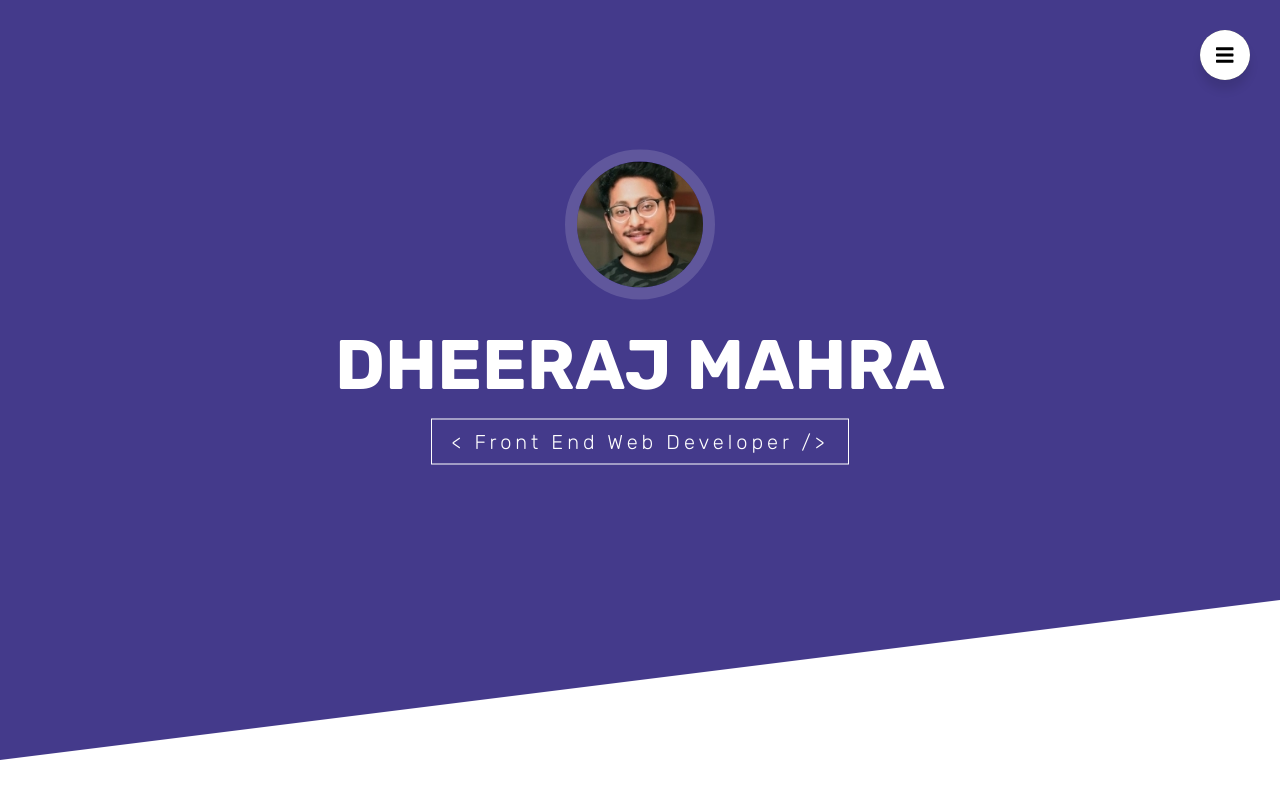
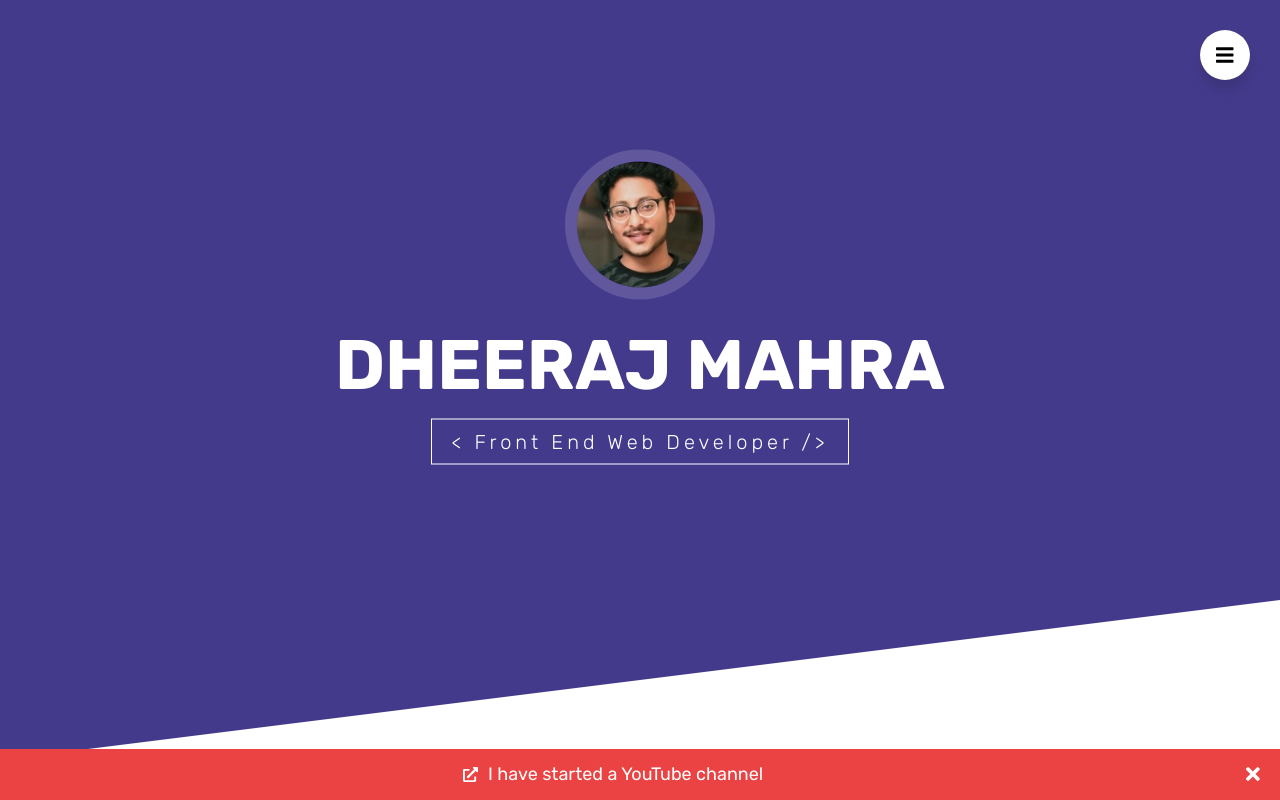
Before and after one commit to DheerajMahra/portfolio, a React (Create React App) app: page / in a window 1280 px wide. Shown: the top 800 px of the page. Built offline with nearby package versions, Linux system fonts and the light colour scheme; some icons are missing.

Commit message:
added youtube channel alert

```diff
--- a/src/components/contact/Contact.jsx
+++ b/src/components/contact/Contact.jsx
@@ -1,7 +1,7 @@
 import React from 'react'
 import './Contact.css'
 import { FontAwesomeIcon } from '@fortawesome/react-fontawesome';
-import { faLinkedin, faGithub, faMedium, faInstagram }
+import { faLinkedin, faGithub, faMedium, faInstagram, faYoutube }
 from "@fortawesome/free-brands-svg-icons"
 
 import SectionTitle from '../shared/section-title/SectionTitle'
@@ -35,6 +35,10 @@ const Contact = () => {
                     <FontAwesomeIcon className="Contact__icon" icon={faInstagram} />
                 </ContactIcon>
 
+                <ContactIcon href="https://www.youtube.com/channel/UCKtmVQUUX7gRDpdhicUGJhA?view_as=subscriber">
+                    <FontAwesomeIcon className="Contact__icon" icon={faYoutube} />
+                </ContactIcon>
+
             </div>
         </div>
     )
--- a/src/components/contact/contact-icon/ContactIcon.css
+++ b/src/components/contact/contact-icon/ContactIcon.css
@@ -1,5 +1,5 @@
 .Contact__icon {
     color: var(--text-primary);
-    font-size: 6rem;
+    font-size: 5rem;
     border-radius: 50%;
 }
--- a/src/components/navigation/toggler/Toggler.jsx
+++ b/src/components/navigation/toggler/Toggler.jsx
@@ -1,7 +1,7 @@
 import React from 'react'
 import './Toggler.css'
 import { FontAwesomeIcon } from '@fortawesome/react-fontawesome';
-import { faExternalLinkAlt, faGripLines, faBars } from '@fortawesome/free-solid-svg-icons'
+import { faBars } from '@fortawesome/free-solid-svg-icons'
 
 const Toggler = () => {
     return (
--- a/src/components/root/App.css
+++ b/src/components/root/App.css
@@ -0,0 +1,40 @@
+.App {
+    position: relative;
+}
+
+.Alert {
+    position: fixed;
+    bottom: 0;
+    z-index: 10000;
+    width: 100%;
+    font-size: 1.8rem;
+    padding: 1rem 0;
+    text-align: center;
+    color: var(--text-primary);
+    background-color: rgb(235, 67, 67);
+
+    display: flex;
+    align-items: center;
+    cursor: pointer;
+}
+
+.Alert__link {
+    color: var(--text-primary);
+    text-decoration: none;
+    flex: 1;
+}
+
+.Alert__goto {
+    font-size: 1.5rem;
+    margin-right: 1rem;
+}
+
+.Alert__close-wrap {
+    line-height: 1;
+}
+
+.Alert__close {
+    font-size: 2rem;
+    margin: 0 2rem;
+    cursor: pointer;
+}
--- a/src/components/root/App.jsx
+++ b/src/components/root/App.jsx
@@ -1,6 +1,9 @@
-import React from 'react';
+import React, { useState } from 'react';
 import './App.css';
 
+import { FontAwesomeIcon } from '@fortawesome/react-fontawesome';
+import { faExternalLinkAlt, faTimes } from '@fortawesome/free-solid-svg-icons'
+import { faYoutube } from "@fortawesome/free-brands-svg-icons"
 import Navigation from '../navigation/Navigation'
 import Hero from '../hero/Hero'
 import About from '../about/About'
@@ -10,8 +13,32 @@ import Blog from '../blog/Blog'
 import Contact from '../contact/Contact'
 
 function App() {
+
+  const [isClosed, setIsClosed] = useState(false)
+
   return (
     <div className="App">
+      { !isClosed &&
+          <div className="Alert">
+            <a
+            className="Alert__link"
+              href="https://www.youtube.com/channel/UCKtmVQUUX7gRDpdhicUGJhA?view_as=subscriber"
+              target="_blank"
+              rel="noopener noreferrer"
+            >
+              <span className="Alert__text">
+                <FontAwesomeIcon className="Alert__goto" icon={faExternalLinkAlt} />
+                I have started a YouTube channel
+              </span>
+            </a>
+            <span className="Alert__close-wrap" onClick={() => setIsClosed(true)}>
+              <FontAwesomeIcon
+                className="Alert__close"
+                icon={faTimes}
+              />
+            </span>
+          </div>
+      }
       <Navigation />
       <Hero />
       <About />
```
